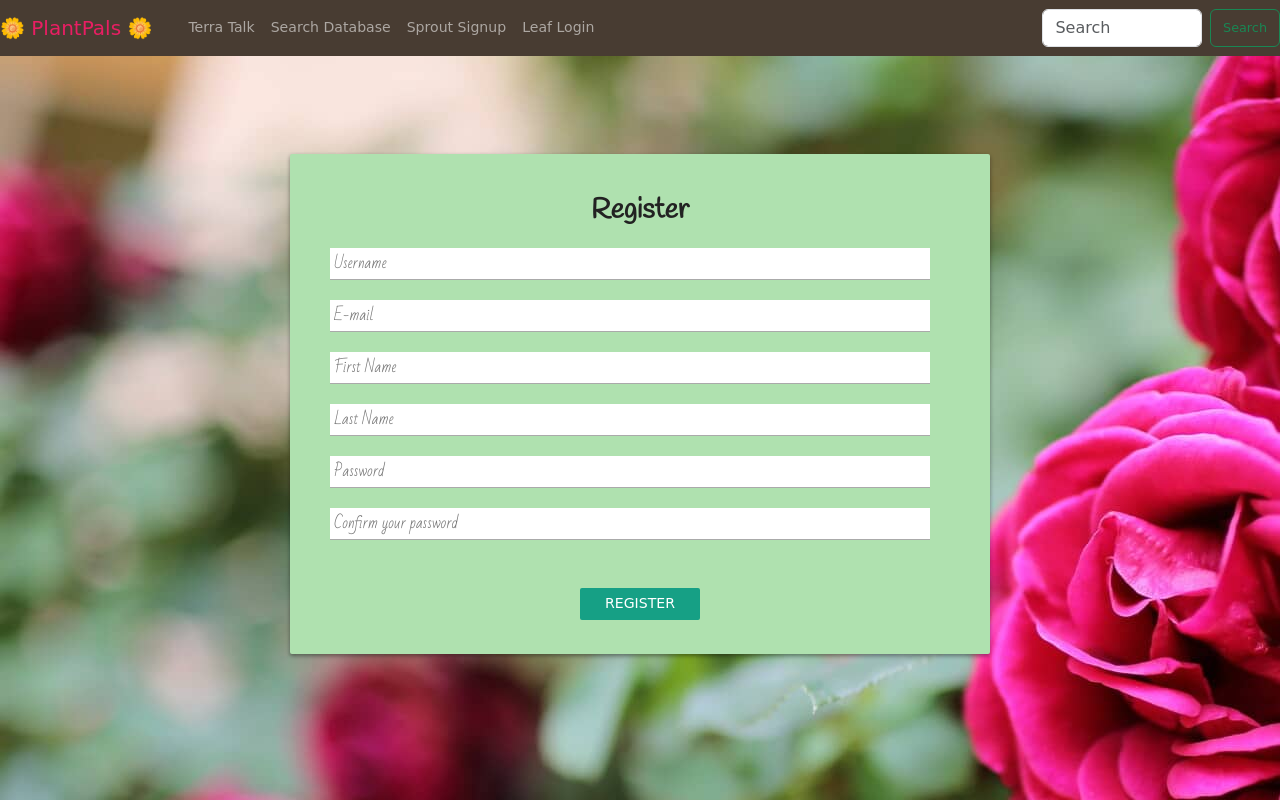
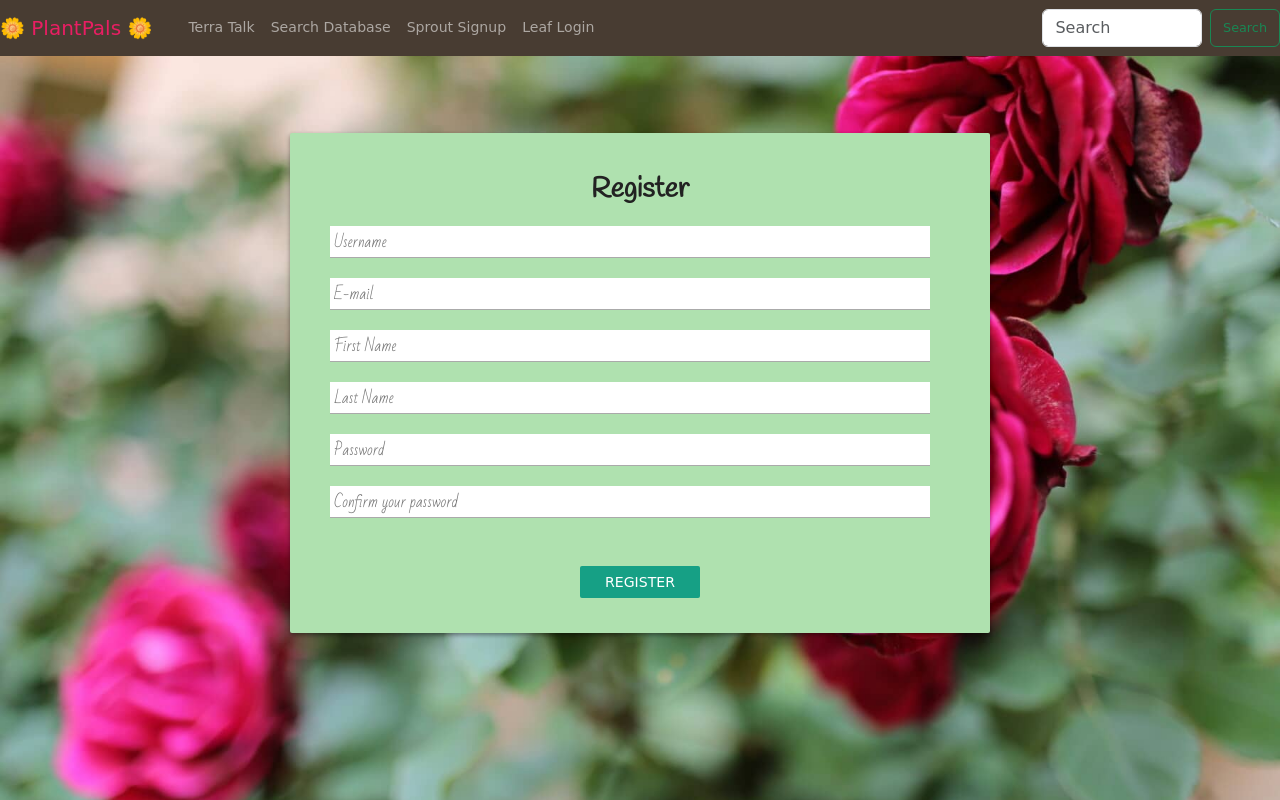
Before and after one commit to ao994/plant-pals, a Django app: page /register/ in a window 1280 px wide. Run offline with Django 3.2, Linux system fonts and the light colour scheme; some libraries are stand-ins or nearby versions; some web fonts are replaced.

Commit message:
Fixed sign in CSS
Fixed the html and sign in page CSS so the messages and background worked properly

```diff
--- a/Code/plant-pals/profile_of_user/templates/register.html
+++ b/Code/plant-pals/profile_of_user/templates/register.html
@@ -2,13 +2,16 @@
 
 {% block title %} Register {% endblock %}
 {% block registeractive %} active {% endblock registeractive %}
-{% block css %}
 
 <!-- start of website code -->
-{% endblock %}
+
 {% block body %}
 
-<br>
+{% load static %}
+    <link rel="stylesheet" href="{% static '/profile_of_user/sign_up.css' %}">
+
+
+<div class="background"></div>
 
 <!-- display all messages; this is from the django.contrib library. For how to use (add a message),
    see views.py. There are some exampels in there that use it. More info can also be found here:
@@ -23,8 +26,6 @@
     </div>
 {% endfor %}
 
-{% load static %}
-    <link rel="stylesheet" href="{% static '/profile_of_user/sign_up.css' %}">
 
 <div id="login-box">
     <div class="items">
--- a/Code/plant-pals/static/profile_of_user/sign_up.css
+++ b/Code/plant-pals/static/profile_of_user/sign_up.css
@@ -2,6 +2,7 @@
 @import url(https://fonts.googleapis.com/css?family=Roboto:400,300,500);
 @import url('https://fonts.googleapis.com/css2?family=Handlee&family=Sofia&display=swap');
 @import url('https://fonts.googleapis.com/css2?family=Bad+Script&family=Handlee&family=Sofia&display=swap');
+
 *:focus {
   outline: none;
 }
@@ -11,7 +12,18 @@ body {
   padding: 0;
   background: #DDD;
   color: #222;
-  background-image: url("images/2021-03-09-10-39-59-1800x1200.jpg");
+}
+
+.background {
+  position: absolute;
+  left: 0;
+  top: 0;
+  width: 100%;
+  height: 100%;
+
+  background: url("images/2021-03-09-10-39-59-1800x1200.jpg");
+  background-repeat: no-repeat;
+  background-size: cover;
 }
 
 #login-box {
```
